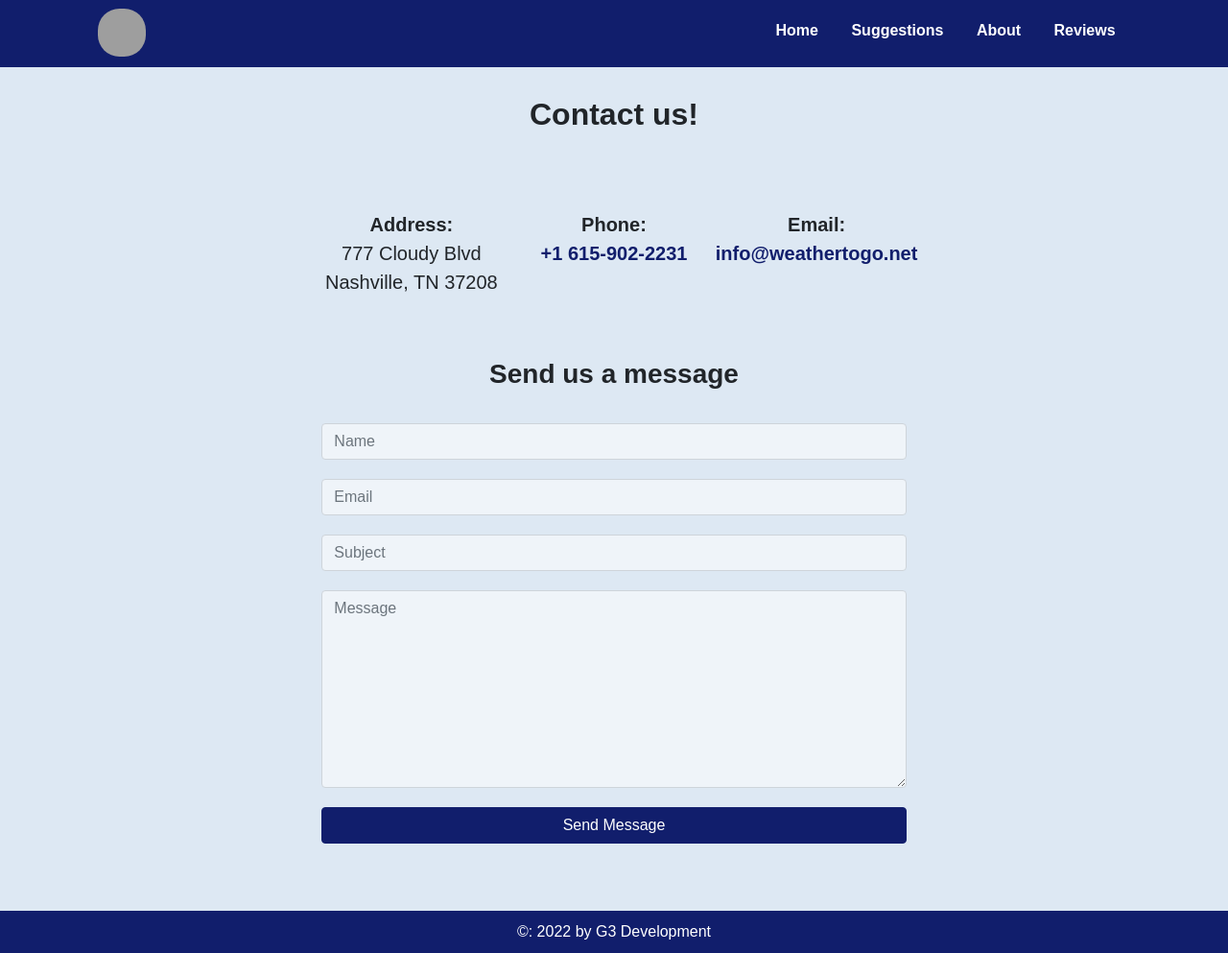
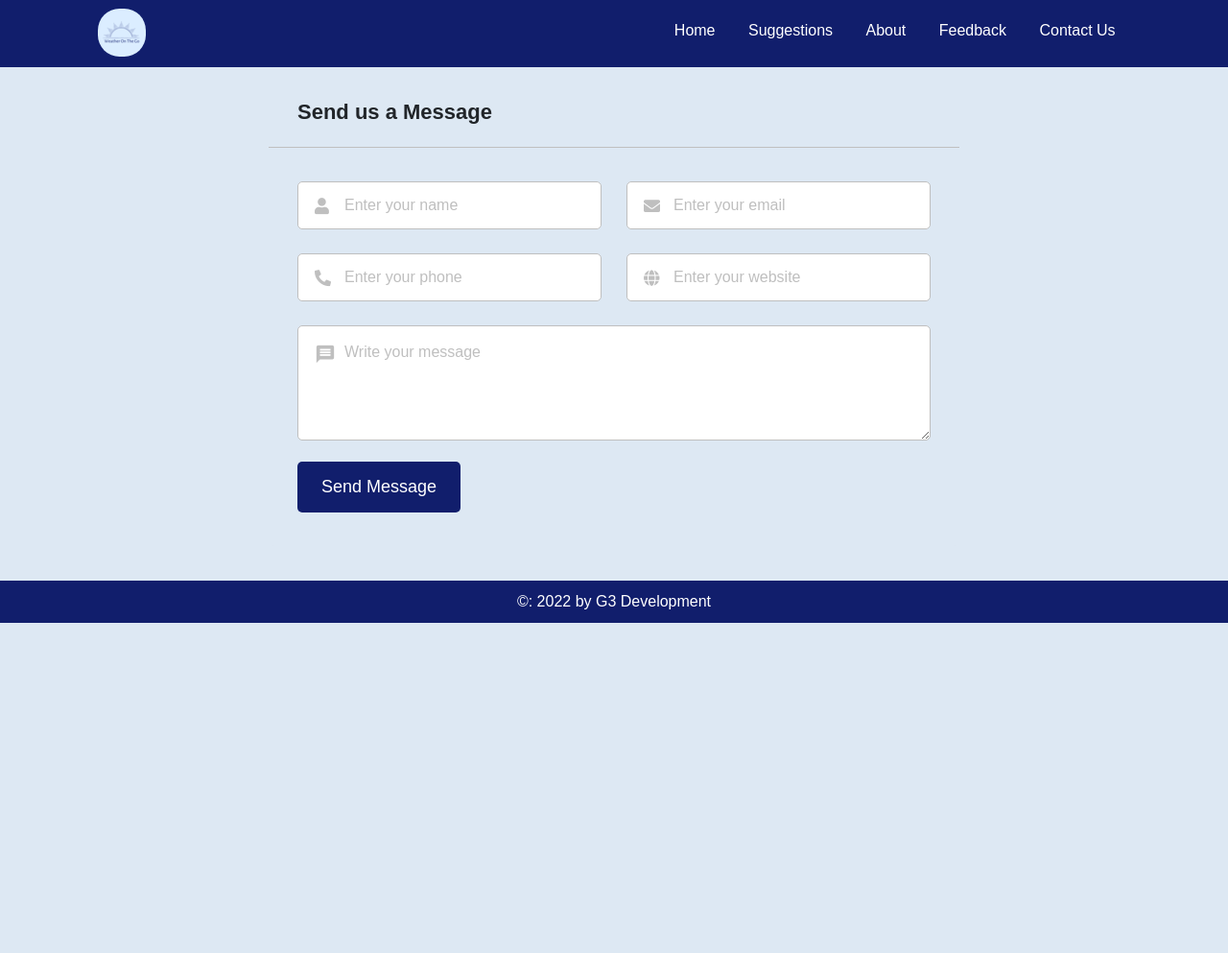
Before and after one commit to shaniyaclement/WeatherOnTheGo, a PHP site: page /contact.html in a window 1280 px wide. Shown: the whole page at 96% size. After the commit the page ends 649 px from the top, so only its background shows below. Run offline with PHP 8.4, Linux system fonts and the light colour scheme; grey boxes are pictures that could not be loaded.

Commit message:
Final Contact Page HTML, CSS, JS
A final functional version of the contact page.

```diff
--- a/Contact Page/contact.css
+++ b/Contact Page/contact.css
@@ -1,9 +1,16 @@
-header {
+* {
+    margin: 0;
+    padding: 0;
+    box-sizing: border-box;
+    font-family: 'Alegreya Sans', sans-serif;
+}
+
+header .header-content {
     background: #111e6c;
     height: 70px;
     width: 100%;
     padding: 0 8%;
-    position: relative;
+    position: top;
 }
 
 nav {
@@ -53,82 +60,144 @@ nav {
 }
 
 body {
-    margin: 0px;
-    padding: 0px;
-    background: #dde8f3 !important;
-    font-family: 'Alegreya Sans', sans-serif !important;
+    /* display: flex; */
+    display: inline;
+    padding: 0 0;
+    min-height: 100vh;
+    align-items: center;
+    justify-content: center;
+    background: #dde8f3;
+    padding-bottom: 20px;
 }
 
-h2 {
-    padding-top: 30px;
-    font-weight: bold !important;
-    font-family: 'Alegreya Sans', sans-serif !important;
+.wrapper {
+    width: 720px;
+    background: #dde8f3;
+    border-radius: 5px;
+    margin: 0 auto;
+    min-height: 100%;
+    position: relative;
+    overflow: hidden;
 }
 
-h3 {
-    font-weight: bold !important;
+.wrapper header {
+    font-size: 22px;
+    font-weight: 600;
+    padding: 20px 30px;
+    border-bottom: 1px solid #bfbfbf;
+    margin-top: 10px;
 }
 
-span {
-    font-weight: 600;
-    display: block;
+.wrapper form {
+    margin: 35px 30px;
 }
 
-p {
-    font-size: 20px;
+form .dbl-field {
+    display: flex;
+    align-items: center;
+    margin-bottom: 25px;
+    justify-content: space-between;
 }
 
-a:link {
-    text-decoration: none;
-    color: #111e6c;
-    font-weight: 550;
+.dbl-field .field {
+    height: 50px;
+    position: relative;
+    width: calc(100% / 2 - 13px);
 }
 
-#cont {
-    padding-top: 15px;
+form .field input,
+form .message textarea {
+    height: 100%;
+    width: 100%;
+    outline: none;
+    padding: 0 18px 0 48px;
+    font-size: 16px;
+    border-radius: 5px;
+    border: 1px solid #bfbfbf;
 }
 
-.form-control {
-    padding: 6px 20px;
-    font-family: 'Alegreya Sans', sans-serif !important;
+form .field input::placeholder,
+form .message textarea::placeholder {
+    color: #bfbfbf;
 }
 
-input {
-    background: #eff4f9 !important;
+form .field input:focus,
+form .message textarea:focus {
+    border: 2px solid #111e6c;
 }
 
-textarea {
-    background: #eff4f9 !important;
+.wrapper form i {
+    position: absolute;
+    left: 18px;
+    top: 50%;
+    color: #bfbfbf;
+    font-size: 17px;
+    pointer-events: none;
+    transform: translateY(-50%);
 }
 
-.col-md-12 {
-    padding: 10px 15px;
+form .field input:focus~i,
+form .message textarea:focus~i {
+    color: #111e6c;
 }
 
-.btn-primary {
-    background: #111e6c !important;
-    border-color: #111e6c !important;
-    color: #fff;
-    font-family: 'Alegreya Sans', sans-serif !important;
+form .message {
+    position: relative;
 }
 
-.btn {
-    width: 100%;
+form .message i {
+    top: 30px;
+    font-size: 22px;
+}
+
+form .message textarea {
+    min-width: 100%;
+    max-width: 100%;
+    min-height: 120px;
+    max-height: 300px;
+    min-height: 120px;
+    padding: 15px 20px 0 48px;
+}
+
+form .button-area {
+    margin: 15px 0;
+    display: flex;
+    align-items: center;
+}
+
+.button-area button {
+    font-size: 18px;
+    border: none;
+    color: #fff;
+    cursor: pointer;
+    border-radius: 5px;
+    background: #111e6c;
+    padding: 13px 25px;
+}
+
+.button-area #error {
+    color: #111e6c;
+    margin-left: 30px;
+    margin-bottom: 0px;
+    font-weight: 600;
 }
 
 footer {
     clear: both;
     background: #111e6c;
-    margin-top: 50px;
+    margin-top: 36px;
     text-align: center;
     padding: 10px;
     color: #fff;
     font-family: 'Alegreya Sans', sans-serif !important;
 }
 
+/* Media query for header */
 @media only screen and (max-width:768px) {
-	header {
+
+    header .header-content {
         height: auto;
+        width: 100%;
     }
 
     .logo-section {
@@ -147,4 +216,44 @@ footer {
         justify-content: center;
     }
 
+
+    /* Media query for the body */
+    @media(max-width: 600px) {
+
+        .wrapper {
+            width: fit-content;
         }
+
+        .wrapper header {
+            text-align: center;
+        }
+
+        form .dbl-field {
+            margin-bottom: 0px;
+            flex-direction: column;
+        }
+
+        .dbl-field .field {
+            width: 100%;
+            margin-bottom: 20px;
+        }
+
+        form .message textarea {
+            resize: none;
+        }
+
+        form .button-area {
+            flex-direction: column;
+        }
+
+        .button-area button {
+            width: 100%;
+        }
+
+        .button-area #error {
+            text-align: center;
+            margin: 20px 0;
+        }
+    }
+
+}
--- a/Contact Page/contact.html
+++ b/Contact Page/contact.html
@@ -6,8 +6,11 @@
     <meta http-equiv="X-UA-Compatible" content="IE=edge">
     <meta name="viewport" content="width=device-width, initial-scale=1.0">
     <link rel="stylesheet" href="contact.css">
-    <link href="https://cdn.jsdelivr.net/npm/bootstrap@5.0.2/dist/css/bootstrap.min.css" rel="stylesheet"
-        integrity="sha384-EVSTQN3/azprG1Anm3QDgpJLIm9Nao0Yz1ztcQTwFspd3yD65VohhpuuCOmLASjC" crossorigin="anonymous">
+    <link href="https://cdn.jsdelivr.net/npm/bootstrap@5.0.2/dist/css/bootstrap.min.css" rel="stylesheet" integrity="sha384-EVSTQN3/azprG1Anm3QDgpJLIm9Nao0Yz1ztcQTwFspd3yD65VohhpuuCOmLASjC" crossorigin="anonymous">
+    <link rel="stylesheet" href="contact.css">
+    <!-- Links for Icons and Font-->
+    <link rel="stylesheet" href="https://fonts.googleapis.com/icon?family=Material+Icons">
+    <link rel="stylesheet" href="https://cdnjs.cloudflare.com/ajax/libs/font-awesome/5.15.3/css/all.min.css">
     <style>
         @import url('https://fonts.googleapis.com/css2?family=Alegreya+Sans:wght@300&display=swap');
     </style>
@@ -17,118 +20,57 @@
     <div class="header-content">
         <nav>
             <div class="logo-section">
-                <img src="http://www.simpleimageresizer.com/_uploads/photos/cf2cdeca/Weather_On_The_Go_Dark_2_50x50.png" class="logo">
+                <img src="wtg.png" class="logo">
             </div>
             <ul class="right-nav">
-                <li><a href="">Home</a></li>
-                <li><a href="">Suggestions</a></li>
-                <li><a href="">About</a></li>
-                <li><a href="">Reviews</a></li>
+                <li><a href="home.html">Home</a></li>
+                <li><a href="suggestions.html">Suggestions</a></li>
+                <li><a href="about.html">About</a></li>
+                <li><a href="feedback.html">Feedback</a></li>
+                <li><a href="contact.html">Contact Us</a></li>
             </ul>
         </nav>
     </div>
 </header>
 
 <body>
-    <section class="ftco-section">
-        <div class="container">
-            <div class="row justify-content-center">
-                <div class="col-md-6 text-center mb-5">
-                    <h2>Contact us!</h2>
+    <div class="wrapper">
+        <header>Send us a Message</header>
+        <form action="https://formsubmit.co/eketsri78@bethelu.edu" method="POST" onsubmit="return validation()">
+            <div class="dbl-field">
+                <div class="field">
+                    <input type="text" id="name" name="name" placeholder="Enter your name ">
+                    <i class="fas fa-user "></i>
+                </div>
+                <div class="field ">
+                    <input type="text " id="email " name="email " placeholder="Enter your email ">
+                    <i class="fas fa-envelope "></i>
                 </div>
             </div>
-            <div class="row justify-content-center">
-                <div class="col-lg-10 col-md-12">
-                    <div class="row justify-content-center">
-                        <div class="col-lg-8 mb-5">
-                            <div class="row" id="cont">
-                                <div class="col-md-4">
-                                    <div class="dbox w-100 text-center">
-                                        <div class="icon d-flex alligtn-items-center justify-content-center">
-                                            <div class="text">
-                                                <p>
-                                                    <span>Address:</span>
-                                                    777 Cloudy Blvd
-                                                    Nashville, TN 37208
-                                                </p>
-                                            </div>
-                                        </div>
-                                    </div>
-                                </div>
-                                <div class="col-md-4">
-                                    <div class="dbox w-100 text-center">
-                                        <div class="icon d-flex alligtn-items-center justify-content-center">
-                                            <div class="text">
-                                                <p>
-                                                    <span>Phone:</span>
-                                                    <a href="tel://16151234567">
-                                                        +1 615-902-2231
-                                                    </a>
-                                                </p>
-                                            </div>
-                                        </div>
-                                    </div>
-                                </div>
-                                <div class="col-md-4">
-                                    <div class="dbox w-100 text-center">
-                                        <div class="icon d-flex alligtn-items-center justify-content-center">
-                                            <div class="text">
-                                                <p>
-                                                    <span>Email:</span>
-                                                    <a href="mailto:info@weathertogo.net">
-                                                        info@weathertogo.net
-                                                    </a>
-                                                </p>
-                                            </div>
-                                        </div>
-                                    </div>
-                                </div>
-                            </div>
-                        </div>
-                        <div class="col-lg-8">
-                            <div class="contact-wrap">
-                                <h3 class="mb-4 text-center">
-                                    Send us a message
-                                </h3>
-                                <form id="contactForm" class="contactForm">
-                                    <div class="row">
-                                        <div class="col-md-12">
-                                            <div class="form-group">
-                                                <input type="text" class="form-control" id="name" placeholder="Name">
-                                            </div>
-                                        </div>
-                                        <div class="col-md-12">
-                                            <div class="form-group">
-                                                <input type="email" class="form-control" id="email" placeholder="Email">
-                                            </div>
-                                        </div>
-                                        <div class="col-md-12">
-                                            <div class="form-group">
-                                                <input type="text" class="form-control" id="subject"
-                                                    placeholder="Subject">
-                                            </div>
-                                        </div>
-                                        <div class="col-md-12">
-                                            <div class="form-group">
-                                                <textarea name="message" class="form-control" id="message" cols="30"
-                                                    rows="8" placeholder="Message"></textarea>
-                                            </div>
-                                        </div>
-                                        <div class="col-md-12">
-                                            <div class="form-group">
-                                                <input type="submit" value="Send Message" class="btn btn-primary">
-                                                <div class="submitting"></div>
-                                            </div>
-                                        </div>
-                                    </div>
-                                </form>
-                            </div>
-                        </div>
-                    </div>
+            <div class="dbl-field ">
+                <div class="field ">
+                    <input type="text " id="phone " name="phone " placeholder="Enter your phone ">
+                    <i class="fas fa-phone-alt "></i>
+                </div>
+                <div class="field ">
+                    <input type="text " id="website " name="website " placeholder="Enter your website ">
+                    <i class="fas fa-globe "></i>
                 </div>
             </div>
-        </div>
-    </section>
+            <div class="message ">
+                <textarea placeholder="Write your message " id="message " name="message "></textarea>
+                <i class="material-icons ">message</i>
+            </div>
+            <div class="button-area ">
+                <button type="submit ">Send Message</button>
+                <span id="error "></span>
+            </div>
+            <input type="hidden" name="_captcha" value="false">
+        </form>
+    </div>
+
+    <script src="contact.js "></script>
+
 </body>
 <footer>
     &COPY: 2022 by G3 Development
```
Also changed, not shown: Contact Page/contact.js (added, +35 -0 lines), Contact Page/wtg.png (added). Lines whose indentation alone changed are shown as unchanged.
